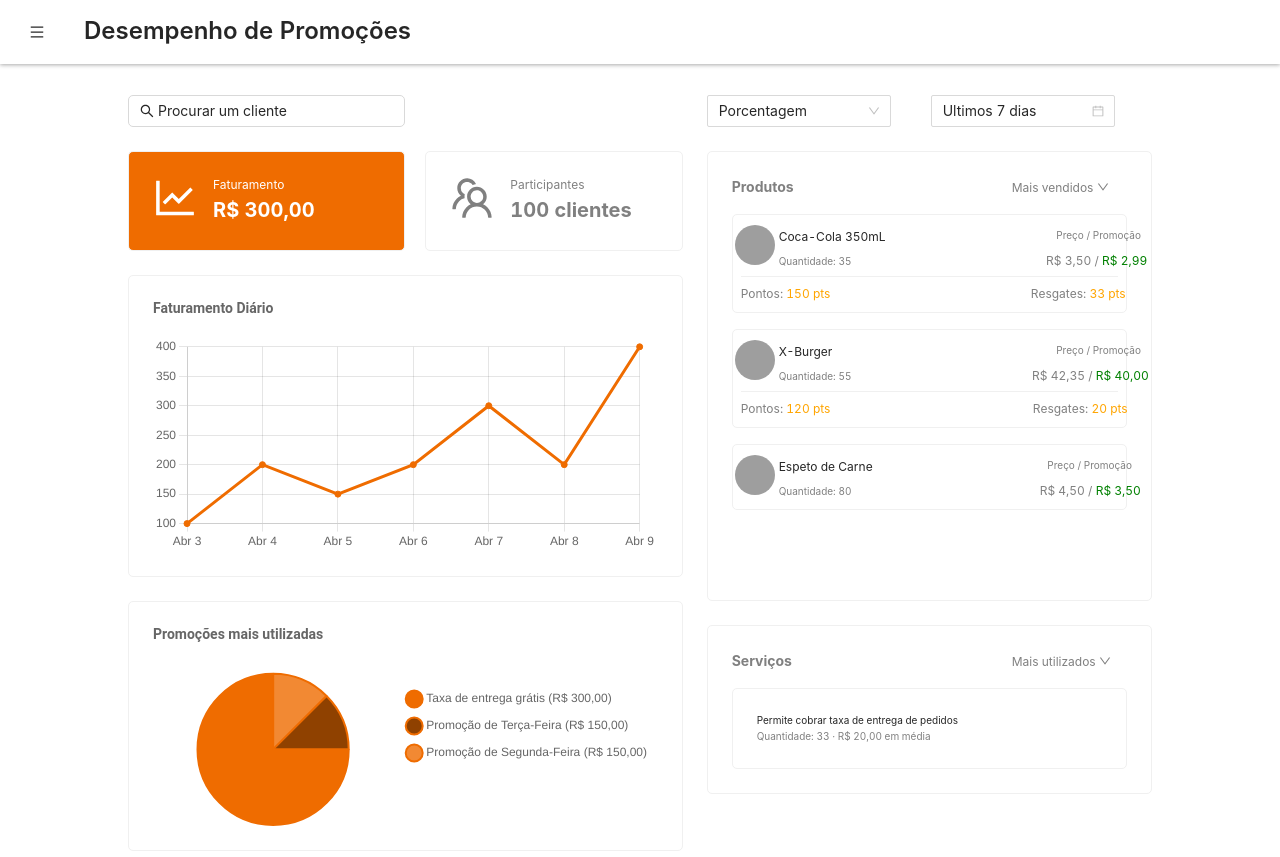
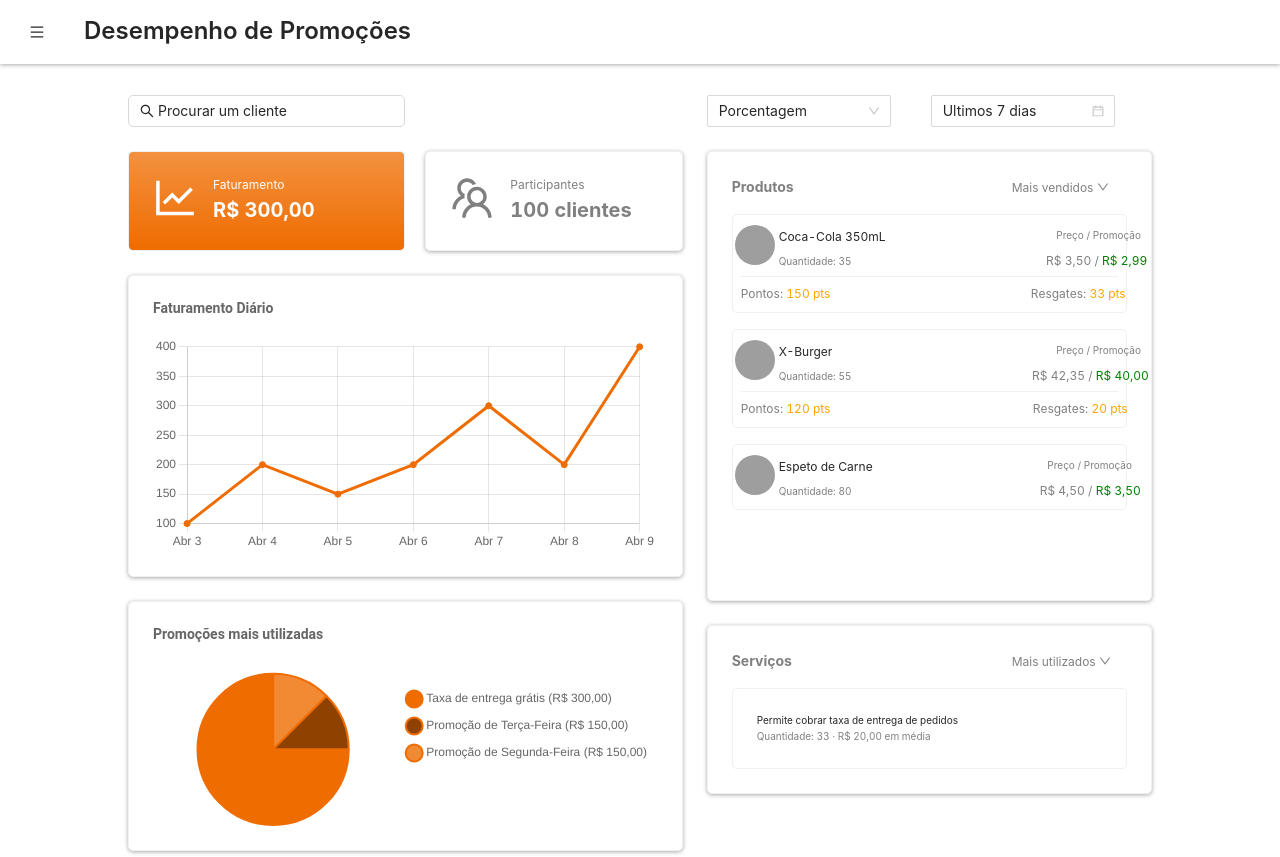
Before and after one commit to marcosr123/desafioGrandChef, a React (Create React App) app: page / in a window 1280 px wide. Built offline with nearby package versions, Linux system fonts and the light colour scheme; grey boxes are pictures that could not be loaded.

Commit message:
styles fix

```diff
--- a/src/App.tsx
+++ b/src/App.tsx
@@ -70,8 +70,8 @@ const App = () => {
                   <Card
                     style={{
                       marginTop: "24px",
-                      backgroundImage:
-                        "linear-gradient(to top, #EF6C00 , #EF6C00)",
+                      background:
+                        "linear-gradient(180deg, rgba(239, 108, 0, 0.75) 0%, #EF6C00 100%)",
                       color: "white",
                       borderRadius: "5px",
                     }}
@@ -107,6 +107,7 @@ const App = () => {
                       marginTop: "24px",
                       marginLeft: "20px",
                       borderRadius: "5px",
+                      boxShadow: "0px 1px 4px #aaaaaa",
                     }}
                   >
                     <Row {...rowProps}>
@@ -139,7 +140,7 @@ const App = () => {
               </Row>
               <Row {...rowProps}>
                 <Col span={24}>
-                  <Card style={{ marginTop: "24px", borderRadius: "5px" }}>
+                  <Card style={{ marginTop: "24px", borderRadius: "5px", boxShadow: "0px 1px 4px #aaaaaa", }}>
                     <Chart />
                   </Card>
                 </Col>
@@ -151,6 +152,7 @@ const App = () => {
                       marginTop: "24px",
                       borderRadius: "5px",
                       height: "250px",
+                      boxShadow: "0px 1px 4px #aaaaaa",
                     }}
                   >
                     <ChartPizza />
@@ -182,6 +184,7 @@ const App = () => {
                   marginLeft: "24px",
                   borderRadius: "5px",
                   height: "450px",
+                  boxShadow: "0px 1px 4px #aaaaaa",
                 }}
               >
                 <Row>
@@ -211,6 +214,7 @@ const App = () => {
                   marginTop: "24px",
                   marginLeft: "24px",
                   borderRadius: "5px",
+                  boxShadow: "0px 1px 4px #aaaaaa",
                 }}
               >
                 <Row>
--- a/src/components/Chart.tsx
+++ b/src/components/Chart.tsx
@@ -19,6 +19,10 @@ const Chart = () => {
       data={data}
       options={{
         plugins: {
+          tooltip: {
+            xAlign: "center",
+            yAlign: "bottom"
+          },
           legend: {
             display: false,
           },
```
